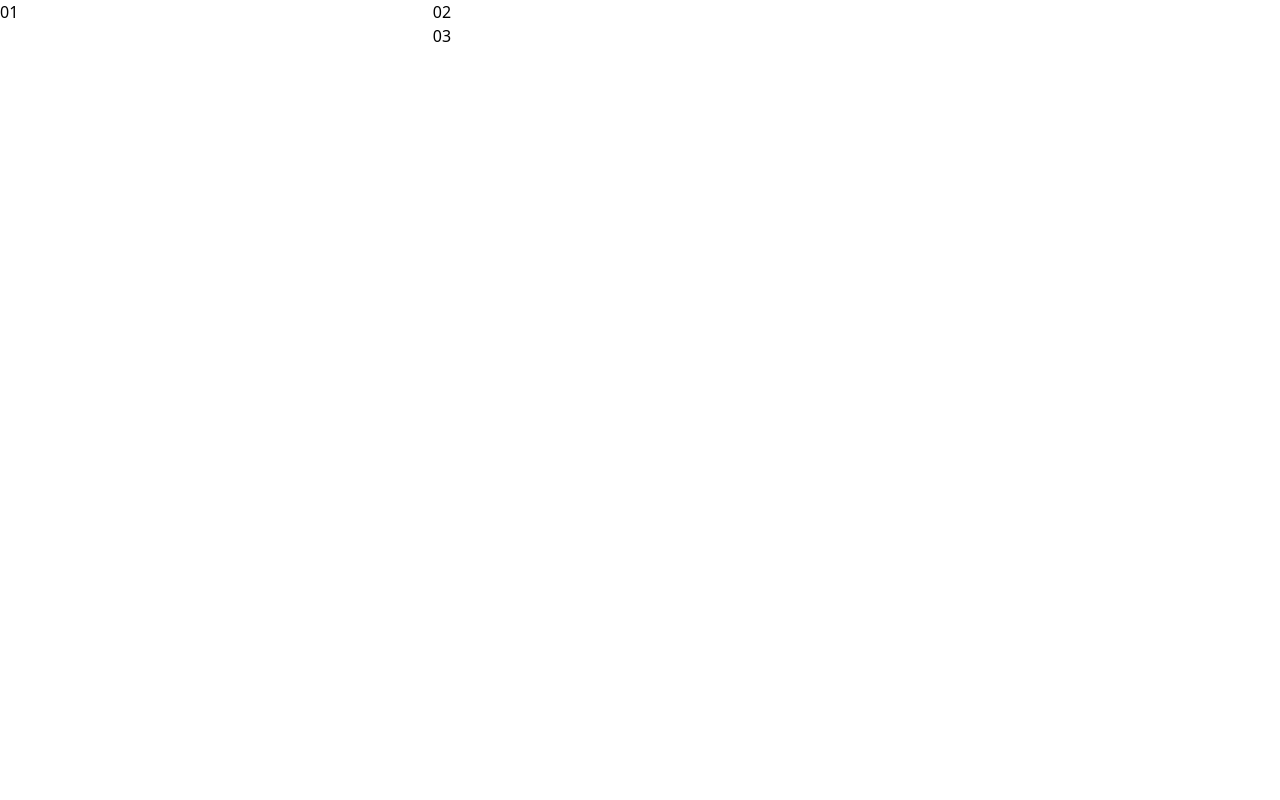
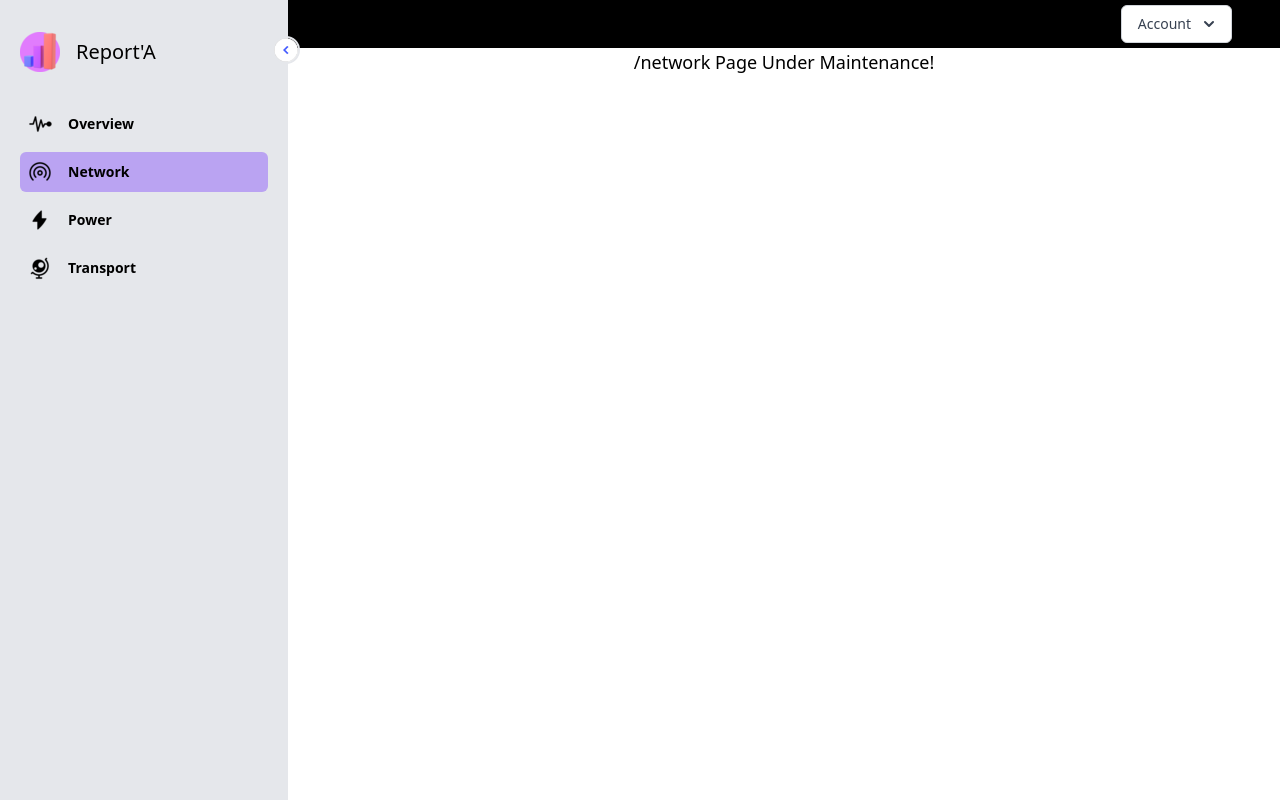
Before and after one commit to juanpradana/reportA-tsel-frontend, a React (Create React App) app: page /network in a window 1280 px wide. Built offline with nearby package versions, Linux system fonts and the light colour scheme; the HTML template or start-up script is replaced by a standard one.

Commit message:
fix bug for page content

```diff
--- /dev/null
+++ b/src/Components/Content.jsx
@@ -0,0 +1,11 @@
+import React from 'react'
+
+const Content = () => {
+  return (
+    <div className="flex">
+      <p>browwww</p>
+    </div>
+  )
+}
+
+export default Content
--- a/src/Components/tester.jsx
+++ /dev/null
@@ -1,13 +0,0 @@
-import React from 'react'
-
-const Tester = () => {
-  return (
-    <div className="grid grid-rows-3 grid-flow-col">
-      <div className="row-span-3 ...">01</div>
-      <div className="col-span-2 ...">02</div>
-      <div className="row-span-2 col-span-2 ...">03</div>
-    </div>
-  )
-}
-
-export default Tester
--- a/src/components/sidebar.jsx
+++ b/src/components/sidebar.jsx
@@ -59,9 +59,6 @@ function Sidebar() {
           ))}
         </ul>
       </div>
-      {/* <div className="h-screen flex-1 p-7">
-        <h1 className="text-2xl font-semibold ">{window.location.pathname} Page</h1>
-      </div> */}
     </div>
   );
 }
--- a/src/pages/network.jsx
+++ b/src/pages/network.jsx
@@ -1,11 +1,16 @@
 import Sidebar from "../Components/Sidebar"
 import Navbar from "../Components/Navbar"
-import Tester from "../Components/tester"
 
 const Network = () => {
   return (
     <>
-      <Tester />
+      <div className="flex">
+        <Sidebar />
+        <div className="w-full">
+          <Navbar />
+          <div className="text-center text-lg">{window.location.pathname} Page Under Maintenance!</div>
+        </div>
+      </div>
     </>
   )
 }
--- a/src/pages/overview.jsx
+++ b/src/pages/overview.jsx
@@ -6,7 +6,10 @@ const Overview = () => {
     <>
       <div className="flex">
         <Sidebar />
-        <Navbar />
+        <div className="w-full">
+          <Navbar />
+          <div className="text-center text-lg">{window.location.pathname} Page Under Maintenance!</div>
+        </div>
       </div>
     </>
   )
--- a/src/pages/power.jsx
+++ b/src/pages/power.jsx
@@ -4,8 +4,13 @@ import Navbar from "../Components/Navbar"
 const Power = () => {
   return (
     <>
-      <Navbar />
-      <Sidebar />
+      <div className="flex">
+        <Sidebar />
+        <div className="w-full">
+          <Navbar />
+          <div className="text-center text-lg">{window.location.pathname} Page Under Maintenance!</div>
+        </div>
+      </div>
     </>
   )
 }
--- a/src/pages/transport.jsx
+++ b/src/pages/transport.jsx
@@ -4,8 +4,13 @@ import Navbar from "../Components/Navbar"
 const Transport = () => {
   return (
     <>
-      <Navbar />
-      <Sidebar />
+      <div className="flex">
+        <Sidebar />
+        <div className="w-full">
+          <Navbar />
+          <div className="text-center text-lg">{window.location.pathname} Page Under Maintenance!</div>
+        </div>
+      </div>
     </>
   )
 }
```
